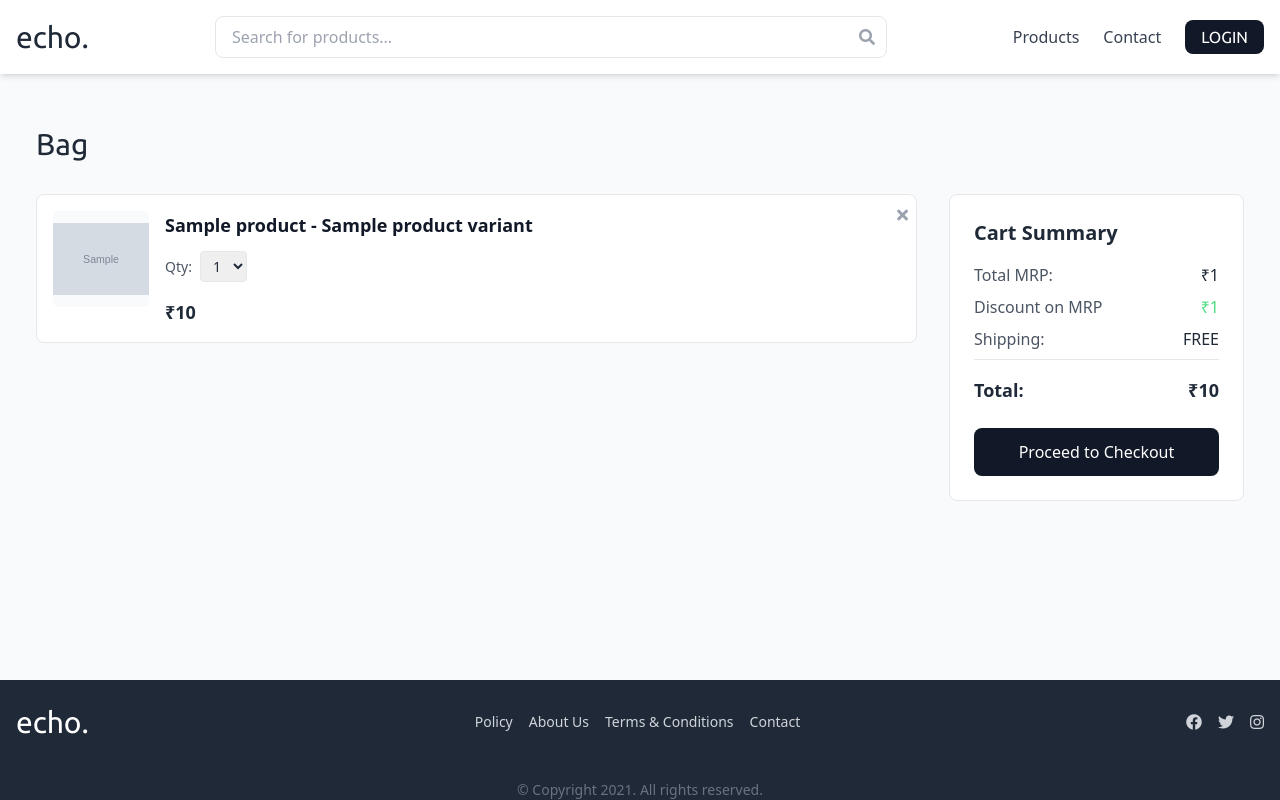
After one commit to ajmalmd/echo, a Django app: template store/templates/store/cart.html in a window 1280 px wide. The commit adds this page. Run offline with Django 3.2, Linux system fonts and the light colour scheme; the template is opened without the code that fills it: most values are stand-ins (such as "Sample title", 1, 10 or a date in 2020); grey boxes marked "Sample" are stand-in pictures; some libraries are stand-ins or nearby versions.

Commit message:
add to cart

```diff
--- a/store/templates/store/base.html
+++ b/store/templates/store/base.html
@@ -14,6 +14,9 @@
     <link href="https://fonts.googleapis.com/css2?family=Roboto:wght@400;700&family=Ubuntu:wght@400;700&display=swap" rel="stylesheet" />
     <!-- Font Awesome CDN -->
     <link href="https://cdnjs.cloudflare.com/ajax/libs/font-awesome/5.15.4/css/all.min.css" rel="stylesheet" />
+    <!-- SweetAlert2 CDN -->
+    <script src="https://cdn.jsdelivr.net/npm/sweetalert2@11"></script>
+
     <style>
       body::-webkit-scrollbar {
         display: none;
@@ -102,7 +105,7 @@
                     </ul>
                   </div>
                   <a href="" class="text-gray-700 hover:text-gray-900"><i class="fas fa-heart text-lg"></i></a>
-                  <a href="" class="text-gray-700 hover:text-gray-900"><i class="fas fa-shopping-cart text-lg"></i></a>
+                  <a href="{% url 'cart' %}" class="text-gray-700 hover:text-gray-900"><i class="fas fa-shopping-cart text-lg"></i></a>
                 </div>
               {% else %}
                 {% if request.path == '/login/' %}
--- /dev/null
+++ b/store/templates/store/cart.html
@@ -0,0 +1,165 @@
+{% extends 'store/base.html' %}
+
+{% block title %}
+  Cart - Echo
+{% endblock %}
+
+{% block content %}
+  <div class="container mx-auto px-4 py-8">
+    <h1 class="text-3xl font-regular font-ubuntu mb-8">Bag</h1>
+    <div class="flex flex-col md:flex-row gap-8">
+      <div class="w-full md:w-3/4" id="cart-items">
+        {% if cart_items %}
+          {% for item in cart_items %}
+            <div class="flex items-start border rounded-lg p-4 mb-4 bg-white relative group" data-item-id="{{ item.product_variant.id }}">
+              <!-- Close Button -->
+              <button class="absolute top-2 right-2 text-gray-400 hover:text-red-600 remove-item">
+                <i class="fas fa-times"></i>
+              </button>
+
+              <!-- Product Image -->
+              <div class="flex-shrink-0 w-24 h-24 bg-gray-50 rounded-md overflow-hidden">
+                <img src="{{ item.product_variant.images.first.image_path.url }}" alt="{{ item.product_variant.name }}" class="w-full h-full object-contain" />
+              </div>
+
+              <!-- Product Details -->
+              <div class="ml-4 flex-grow">
+                <h1 class="text-lg font-semibold text-gray-900">{{ item.product_variant.product.name }} - {{ item.product_variant.name }}</h1>
+
+                <!-- Quantity Selectors -->
+                <div class="flex items-center gap-2 mt-3">
+                  <div class="flex items-center gap-2">
+                    <span class="text-sm text-gray-600">Qty:</span>
+                    <select class="border rounded px-2 py-1 text-sm quantity-select">
+                      {% with max_qty=item.product_variant.stock %}
+                        {% if max_qty > 3 %}
+                          {% with max_qty=3 %}
+                            {% for i in "123"|make_list %}
+                              <option value="{{ forloop.counter }}" {% if item.quantity == forloop.counter %}selected{% endif %}>
+                                {{ forloop.counter }}
+                              </option>
+                            {% endfor %}
+                          {% endwith %}
+                        {% else %}
+                          {% for i in max_qty|ljust:max_qty|make_list %}
+                            <option value="{{ forloop.counter }}" {% if item.quantity == forloop.counter %}selected{% endif %}>
+                              {{ forloop.counter }}
+                            </option>
+                          {% endfor %}
+                        {% endif %}
+                      {% endwith %}
+                    </select>
+                  </div>
+                  {% if item.product_variant.stock < 3%}<span class="text-sm text-orange-500">{{ item.product_variant.stock }} left</span>{% endif %}
+                </div>
+                <!-- Price Details -->
+                <div class="flex items-center gap-2 mt-4">
+                  <span class="text-lg font-semibold">₹{{ item.product_variant.discounted_price }}</span>
+                  {% if item.product_variant.is_discount_active %}
+                    <span class="text-sm text-gray-400 line-through">₹{{ item.product_variant.price }}</span>
+                    <p class="text-sm text-red-600">{% if item.product_variant.discount_type == 'percentage' %}{{item.product_variant.discount_value}}% OFF{% else %}₹{{item.product_variant.discount_value}} OFF{% endif %}</p>
+                  {% endif %}
+                </div>
+              </div>
+            </div>
+          {% endfor %}
+        {% else %}
+          <div class="text-center py-8">
+            <p class="text-gray-500">Your cart is empty</p>
+            <a href="{% url 'store_products' %}" class="text-blue-600 hover:underline mt-2 inline-block">Continue Shopping</a>
+          </div>
+        {% endif %}
+      </div>
+
+      <div class="w-full md:w-1/4 bg-white border rounded-lg p-6 h-fit sticky top-4">
+        <h2 class="text-xl font-semibold mb-4">Cart Summary</h2>
+        <div class="space-y-2">
+          <div class="flex justify-between">
+            <span class="text-gray-600">Total MRP:</span>
+            <span>₹<span id="total-mrp">{{ total_mrp }}</span></span>
+          </div>
+          <div class="flex justify-between">
+            <span class="text-gray-600">Discount on MRP</span>
+            <span class="text-green-400">₹<span id="total-discount">{{ total_discount }}</span></span>
+          </div>
+          <div class="flex justify-between">
+            <span class="text-gray-600">Shipping:</span>
+            <span>FREE</span>
+          </div>
+          <div class="flex justify-between font-semibold text-lg border-t pt-4 mt-4">
+            <span>Total:</span>
+            <span>₹<span id="total">{{ total }}</span></span>
+          </div>
+        </div>
+        <button class="w-full bg-gray-900 text-white py-3 px-4 rounded-lg mt-6 hover:bg-gray-800 transition duration-300">
+          Proceed to Checkout
+        </button>
+      </div>
+    </div>
+  </div>
+{% endblock %}
+
+{% block script %}
+<script>
+document.addEventListener('DOMContentLoaded', function() {
+    const csrfToken = document.querySelector('[name=csrfmiddlewaretoken]').value;
+
+    // Handle quantity changes
+    document.querySelectorAll('.quantity-select').forEach(select => {
+        select.addEventListener('change', function() {
+            const itemContainer = this.closest('[data-item-id]');
+            const variantId = itemContainer.dataset.itemId;
+
+            updateCart('update', variantId, this.value);
+        });
+    });
+
+    // Handle remove item
+    document.querySelectorAll('.remove-item').forEach(button => {
+        button.addEventListener('click', function() {
+            const itemContainer = this.closest('[data-item-id]');
+            const variantId = itemContainer.dataset.itemId;
+
+            updateCart('remove', variantId, 0);
+            itemContainer.remove();
+        });
+    });
+
+    function updateCart(action, variantId, quantity) {
+        const formData = new FormData();
+        formData.append('action', action);
+        formData.append('variant_id', variantId);
+        formData.append('quantity', quantity);
+
+        fetch('{% url "cart" %}', {
+            method: 'POST',
+            headers: {
+                'X-Requested-With': 'XMLHttpRequest',
+                'X-CSRFToken': csrfToken
+            },
+            body: formData
+        })
+        .then(response => response.json())
+        .then(data => {
+            // Update cart totals
+            document.getElementById('total').textContent = data.total;
+            document.getElementById('total-mrp').textContent = data.total_mrp;
+            document.getElementById('total-discount').textContent = data.total_discount;
+
+            // If cart is empty, show empty cart message
+            if (data.item_count === 0) {
+                document.getElementById('cart-items').innerHTML = `
+                    <div class="text-center py-8">
+                        <p class="text-gray-500">Your cart is empty</p>
+                        <a href="{% url 'store_products' %}" class="text-blue-600 hover:underline mt-2 inline-block">
+                            Continue Shopping
+                        </a>
+                    </div>
+                `;
+            }
+        })
+        .catch(error => console.error('Error:', error));
+    }
+});
+</script>
+{% endblock %}
--- a/store/urls.py
+++ b/store/urls.py
@@ -15,4 +15,7 @@ urlpatterns = [
 
     #profile
     path("addresses/", views.addresses, name='addresses'),
+
+    path("cart/", views.cart, name='cart'),
+    path('add-to-cart/', views.add_to_cart, name='add_to_cart'),
 ]
```
Also changed, not shown: store/templates/store/variant_view.html (+44 -1 lines), store/views.py (+112 -4 lines).
